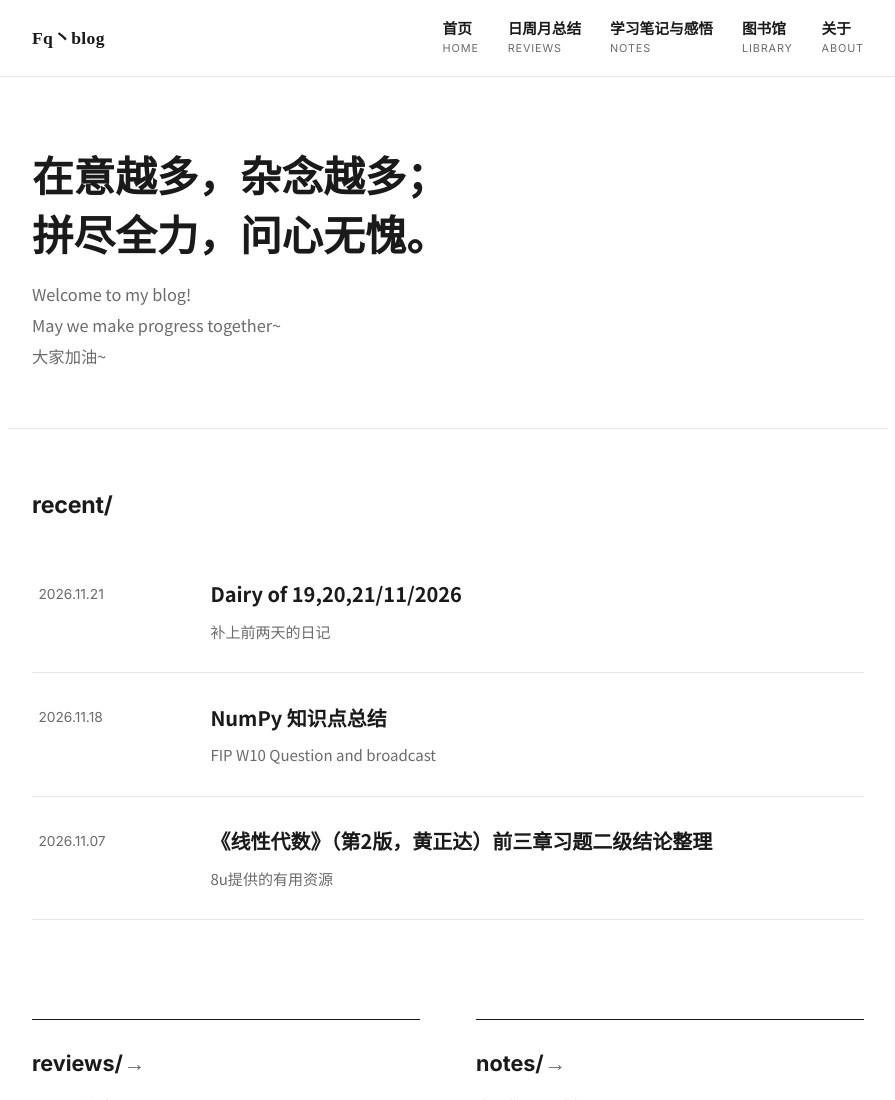
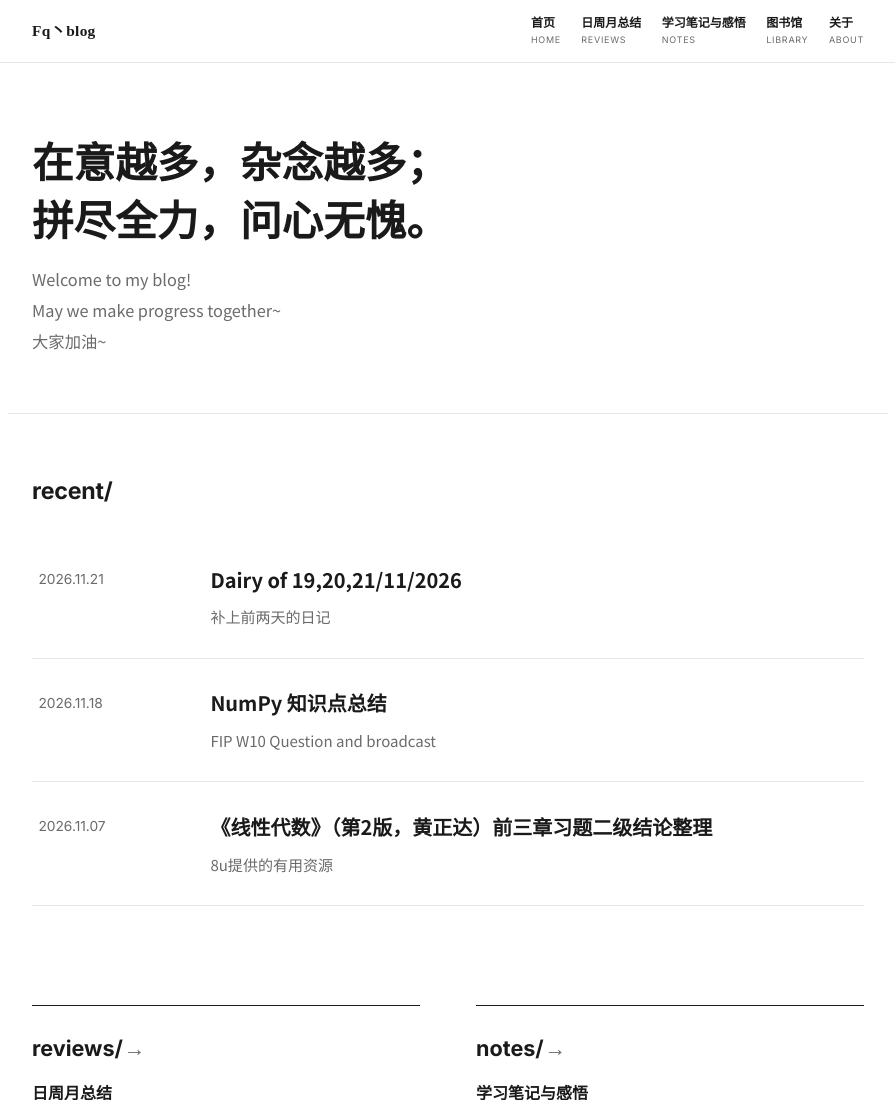
Before and after one commit to Fqagr/Fqagr.github.io, a plain HTML site: page index.html in a window 1280 px wide. Shown: the top 1100 px of the page, without its empty margins (192-1087 px from the left). Drawn offline with Linux system fonts and the light colour scheme.

Commit message:
Keep header size stable under browser zoom

```diff
--- a/style.css
+++ b/style.css
@@ -33,7 +33,7 @@ h1, h2, h3 { font-family: "Noto Serif SC", serif; }
 .nav {
   max-width: 880px;
   margin: 0 auto;
-  padding: 1.1rem 1.5rem;
+  padding: clamp(0.6rem, 1.1vw, 1.1rem) 1.5rem;
   display: flex;
   align-items: center;
   justify-content: space-between;
@@ -43,16 +43,16 @@ h1, h2, h3 { font-family: "Noto Serif SC", serif; }
 .logo {
   font-family: "Noto Serif SC", serif;
   font-weight: 900;
-  font-size: 1.1rem;
+  font-size: clamp(14px, 1.2vw, 18px);
   text-decoration: none;
   color: var(--text);
   letter-spacing: 0.02em;
 }
-.nav-links { display: flex; gap: 1.8rem; flex-wrap: wrap; }
+.nav-links { display: flex; gap: clamp(0.8rem, 1.6vw, 1.8rem); flex-wrap: wrap; }
 .nav-links a {
   text-decoration: none;
   color: var(--muted);
-  font-size: 0.9rem;
+  font-size: clamp(12px, 0.9vw, 15px);
   transition: color 0.2s;
 }
 .nav-links a:hover { color: var(--accent); }
@@ -60,13 +60,13 @@ h1, h2, h3 { font-family: "Noto Serif SC", serif; }
   display: block;
   color: var(--text);
   font-weight: 600;
-  font-size: 0.92rem;
+  font-size: clamp(12px, 0.92vw, 15px);
   line-height: 1.4;
 }
 .nav-links .en {
   display: block;
   font-family: "Inter", sans-serif;
-  font-size: 0.68rem;
+  font-size: clamp(9px, 0.68vw, 12px);
   letter-spacing: 0.08em;
   text-transform: uppercase;
   color: var(--muted);
```
